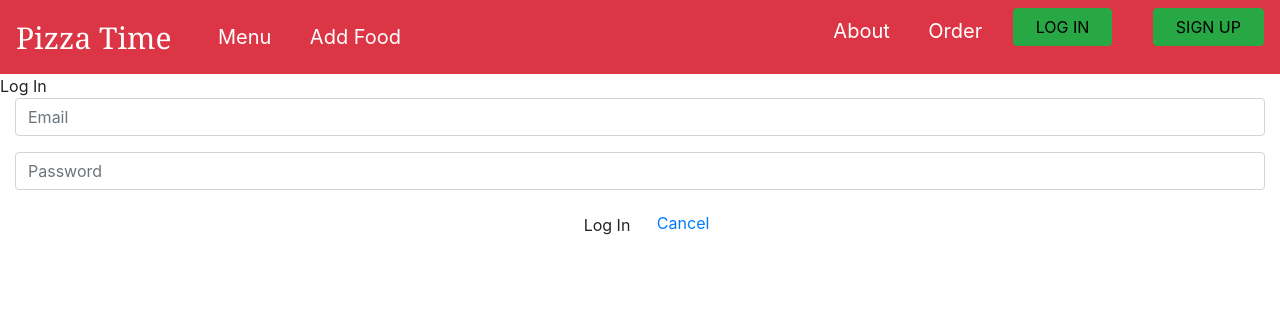
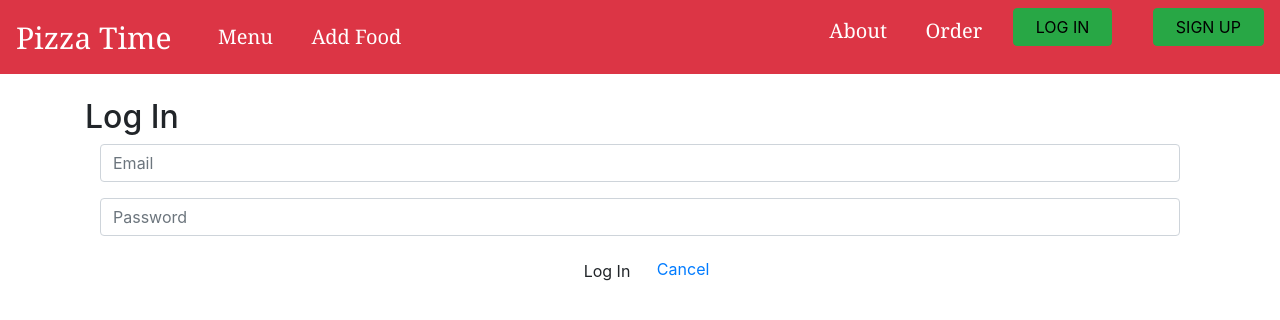
Before and after one commit to AJS3993/pizza-time, a React (Create React App) app: page /login in a window 1280 px wide. Shown: the top 320 px of the page. Built offline with nearby package versions, Linux system fonts and the light colour scheme; no server answers.

Commit message:
readme update

```diff
--- a/src/components/NavBar/NavBar.css
+++ b/src/components/NavBar/NavBar.css
@@ -6,6 +6,7 @@
 .link{
     color:rgb(255, 255, 255);
     font-size: 20px;
+    font-family: Georgia, 'Times New Roman', Times, serif;
 }
 
 .logo{
--- a/src/components/SignupForm/SignupForm.jsx
+++ b/src/components/SignupForm/SignupForm.jsx
@@ -49,7 +49,7 @@ class SignupForm extends Component {
       <div>
 
         <div className="container my-3 text-black">
-        <header className="header-footer">Sign Up</header>
+        <header className="header-footer"><h3>Sign Up</h3></header>
         <form className="form-horizontal" onSubmit={this.handleSubmit}>
           <div className="form-group">
           <div className="col-sm-12">
--- a/src/pages/App/App.js
+++ b/src/pages/App/App.js
@@ -127,9 +127,9 @@ class App extends Component {
           <Route
             exact
             path="/order"
-            render={({ history }) => (
+            render={({ location }) => (
               <OrderPage
-
+              location={location}
                 />
             )}
           />
--- a/src/pages/LoginPage/LoginPage.jsx
+++ b/src/pages/LoginPage/LoginPage.jsx
@@ -3,6 +3,7 @@ import { Link } from "react-router-dom";
 import "./LoginPage.css";
 import userService from "../../utils/userService";
 import NavBar from "../../components/NavBar/NavBar";
+import  {MDBContainer} from "mdbreact";
 
 
 class LoginPage extends Component {
@@ -35,7 +36,9 @@ class LoginPage extends Component {
     return (
       <div className="LoginPage">
         <NavBar />
-        <header className="header-footer">Log In</header>
+        <MDBContainer>
+          <br/>
+        <header className="header-footer"><h2>Log In</h2></header>
         <form className="form-horizontal" onSubmit={this.handleSubmit}>
           <div className="form-group">
             <div className="col-sm-12">
@@ -69,7 +72,7 @@ class LoginPage extends Component {
             </div>
           </div>
         </form>
-
+        </MDBContainer>
       </div>
 
     );
--- a/src/pages/MenuPage/MenuPage.jsx
+++ b/src/pages/MenuPage/MenuPage.jsx
@@ -41,7 +41,7 @@ class MenuPage extends Component {
 
           <MDBRow>
 
-              {menu.map(item => (<MDBCol sm="4" className="col top" ><Card>
+              {menu.map(item => (<MDBCol sm="4" className='col top' ><Card>
                 <h3>{item.name}</h3>
                 <p>{item.description}</p>
                 <p>{item.price}</p>
@@ -52,10 +52,7 @@ class MenuPage extends Component {
                     className='btn btn-xs btn-info'
                     to={{
                       pathname: '/order',
-                      state: { name: item.name,
-                        description: item.description,
-                        price: item.price,
-                        _id: item._id }
+                      state: { item }
                     }}
                   >
                     ORDER
```
Also changed, not shown: src/pages/OrderPage/OrderPage.jsx (+7 -9 lines), src/components/SignupForm/SignupForm.css (line endings or trailing spaces), src/pages/MenuPage/MenuPage.css (line endings or trailing spaces), 1 other file (tests, documents, lock files or other folders).
